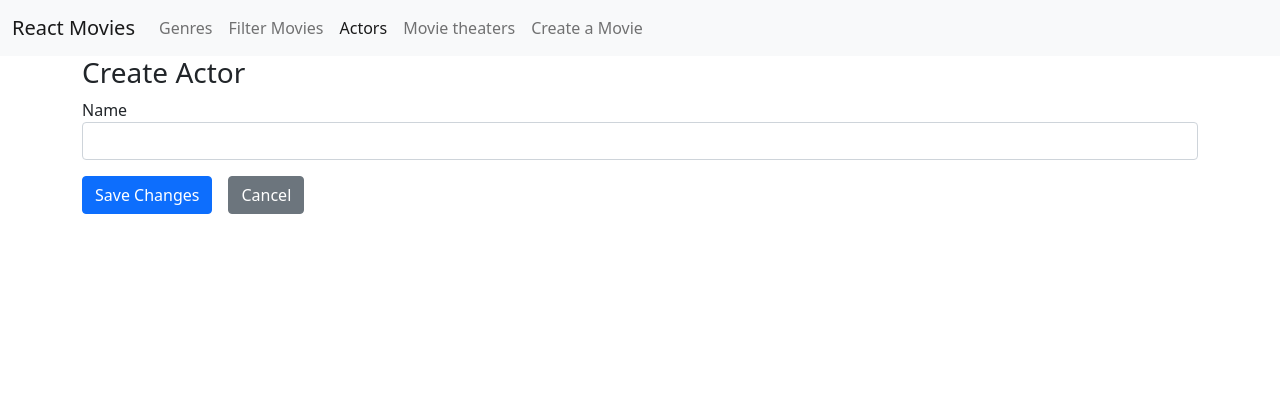
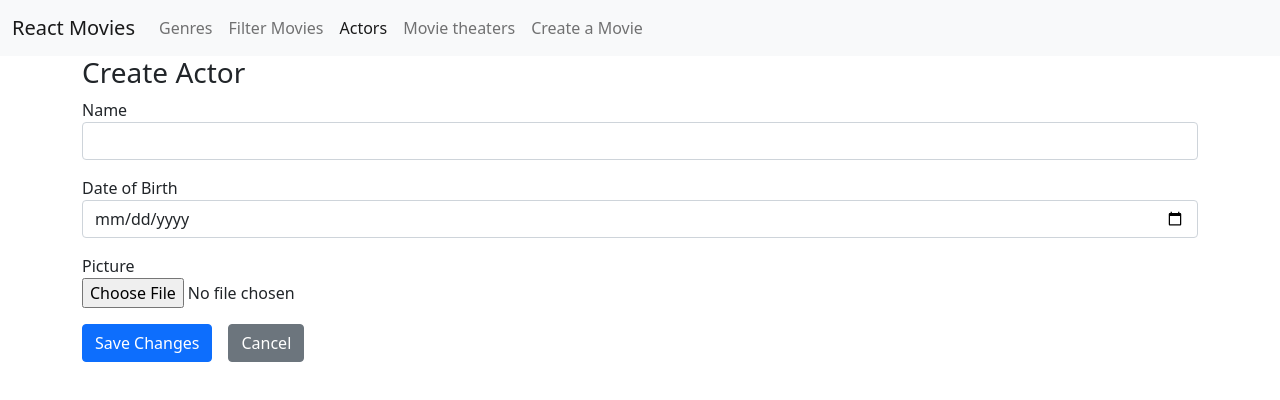
Before and after one commit to GioGKS/Movies-Frontend-React, a React (Create React App) app: page /actors/create in a window 1280 px wide. Shown: the top 400 px of the page. Built offline with nearby package versions, Linux system fonts and the light colour scheme.

Commit message:
Select Picture Of Actor Component

```diff
--- a/src/actors/ActorForm.tsx
+++ b/src/actors/ActorForm.tsx
@@ -4,15 +4,20 @@ import TextField from "../forms/TextField";
 import Button from "../utils/Button";
 import { actorCreationDTO } from "./actors.mode";
 import * as Yup from 'yup';
+import DateField from "../forms/DateField";
+import ImageField from "../forms/ImageField";
 
 export default function ActorForm(props: actorFormProps) {
   return (
     <Formik initialValues={props.model} onSubmit={props.onSubmit} validationSchema={Yup.object({
-        name: Yup.string().required('This field is required').firstLetterUppercase()
+        name: Yup.string().required('This field is required').firstLetterUppercase(),
+        dateOfBirth: Yup.date().nullable().required('This field is required')
     })}>
       {(formikProps) => (
         <Form>
           <TextField displayName="Name" field="name" />
+          <DateField displayName="Date of Birth" field="dateOfBirth"/>
+          <ImageField displayName="Picture" field="picture" imageURL={props.model.pictureURL}/>
 
           <Button disabled={formikProps.isSubmitting} type="submit">
             Save Changes
--- a/src/actors/EditActor.tsx
+++ b/src/actors/EditActor.tsx
@@ -4,7 +4,9 @@ export default function EditActor() {
     return (
       <>
         <h3>Edit Actor</h3>
-        <ActorForm model={{name: 'Tom Holland', dateOfBirth: new Date('1996-06-01T00:00:00')}}
+        <ActorForm model={{name: 'Tom Holland', dateOfBirth: new Date('1996-06-01T00:00:00'),
+        pictureURL: 'https://phantom-marca.unidadeditorial.es/c894a9fe33544116c51a881cd6819819/resize/828/f/jpg/assets/multimedia/imagenes/2023/05/27/16852166698636.jpg'
+      }}
           onSubmit={values => console.log(values)}
         />
       </>
--- a/src/actors/actors.mode.d.ts
+++ b/src/actors/actors.mode.d.ts
@@ -1,4 +1,6 @@
 export interface actorCreationDTO{
     name: string;
     dateOfBirth?: Date
+    picture?: File;
+    pictureURL?: string;
 }
--- a/src/forms/DateField.tsx
+++ b/src/forms/DateField.tsx
@@ -0,0 +1,29 @@
+import { useFormikContext } from "formik";
+
+export default function DateField(props: dateFieldProps){
+
+    const {values, validateForm, touched, errors} = useFormikContext<any>();
+    return (
+        <div className="mb-3">
+            <label htmlFor={props.field}>{props.displayName}</label>
+
+            <input type="date" className="form-control"
+            id={props.field}
+            name={props.field}
+            defaultValue={values[props.field]?.toLocaleDateString('en-CA')}
+            onChange={e => {
+                const date = new Date(e.currentTarget.value + 'T00:00:00');
+                values[props.field] = date;
+                validateForm();
+            }}
+            />
+            {touched[props.field] && errors[props.field] ?
+            <div className="text-danger">{errors[props.field]?.toString()}</div> : null}
+        </div>
+    )
+}
+
+interface dateFieldProps{
+    field: string;
+    displayName: string;
+}
--- /dev/null
+++ b/src/forms/ImageField.tsx
@@ -0,0 +1,66 @@
+import { useFormikContext } from "formik";
+import { ChangeEvent, useState } from "react";
+
+export default function ImageField(props: imageFieldProps){
+
+    const [imageBase64, setImageBase64] = useState('');
+    const [imageURL, setImageURL] = useState(props.imageURL);
+    const {values} = useFormikContext<any>();
+
+    const divStyle = {marginTop: '10px'};
+    const imgStyle = {width: '450px'};
+
+    const handleOnChange = (eventsArgs: ChangeEvent<HTMLInputElement>) => {
+        if (eventsArgs.currentTarget.files){
+            const file = eventsArgs.currentTarget.files[0];
+            if (file){
+                toBase64(file).then((base64Representation: string) => setImageBase64(base64Representation))
+                .catch(error => console.error(error))
+                values[props.field] = file;
+                setImageURL('');
+            } else {
+                setImageBase64('');
+            }
+        }
+    }
+
+    const toBase64 = (file: File) => {
+        return new Promise<string>((resolve, reject) => {
+            const reader = new FileReader();
+            reader.readAsDataURL(file);
+            reader.onload = () => resolve(reader.result as string);
+            reader.onerror = (error) => reject(error);
+        })
+    }
+
+    return (
+        <div className="mb-3">
+            <label>{props.displayName}</label>
+            <div>
+                <input type="file" accept=".jpg, .jpeg, .png" onChange={handleOnChange}></input>
+            </div>
+            {imageBase64 ?
+            <div>
+                <div style={divStyle}>
+                    <img style={imgStyle} src={imageBase64} alt="selected" />
+                </div>
+            </div> : null}
+            {imageURL ?
+            <div>
+                <div style={divStyle}>
+                    <img style={imgStyle} src={imageURL} alt="selected" />
+                </div>
+            </div> : null}
+        </div>
+    )
+}
+
+interface imageFieldProps{
+    displayName: string;
+    imageURL: string;
+    field: string;
+}
+
+ImageField.defaultProps = {
+    imageURL: ''
+}
```
